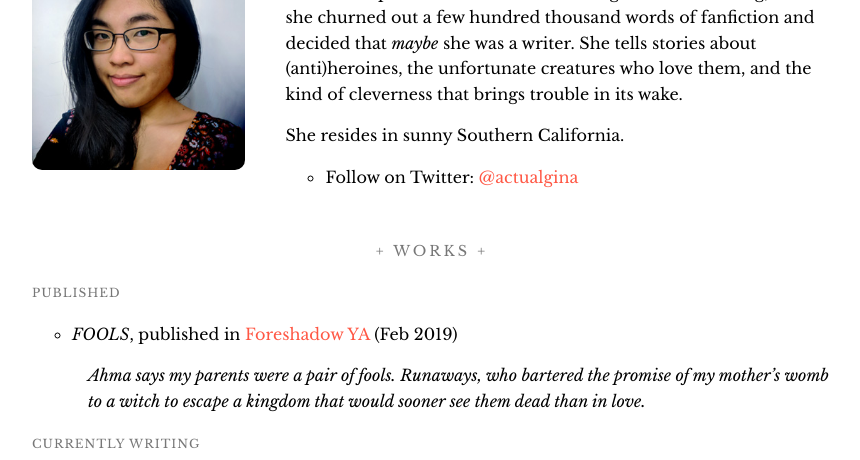
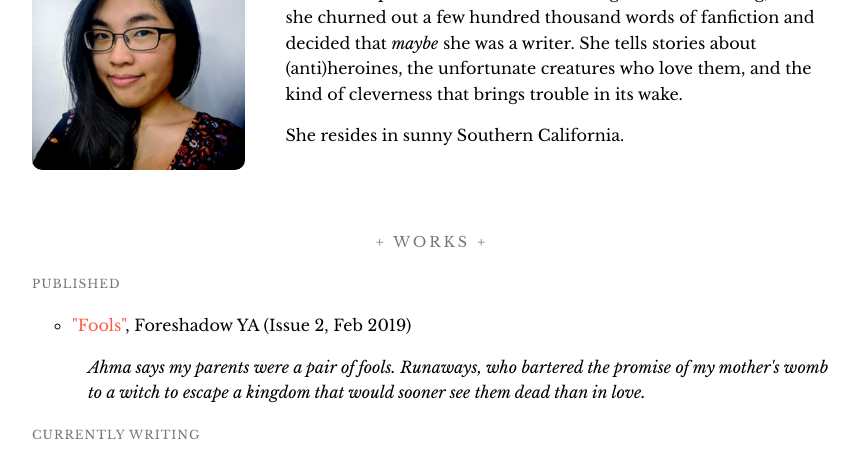
Before and after one commit to madpatter/madpatter.github.io, a plain HTML site: page index.html in a window 1280 px wide. Shown: the part 316-776 px from the top of the page, without its empty margins (208-1068 px from the left). Drawn offline with nearby package versions, Linux system fonts and the light colour scheme.

Commit message:
Add files via upload

```diff
--- a/index.html
+++ b/index.html
@@ -211,9 +211,6 @@
             <div class='text-col'>
                 <p><span class='big'>Gina Chen</span> is an author, software engineer, and occasional artist. She spent most of her life thinking she hated writing, until she churned out a few hundred thousand words of fanfiction and decided that <i>maybe</i> she was a writer. She tells stories about (anti)heroines, the unfortunate creatures who love them, and the kind of cleverness that brings trouble in its wake.</p>
                 <p>She resides in sunny Southern California.</p>
-                <ul>
-                    <li>Follow on Twitter: <a href='https://twitter.com/actualgina'>@actualgina</a></li>
-                </ul>
             </div>
         </div>
 
@@ -222,16 +219,16 @@
             <h4>Published</h4>
             <ul>
                 <li>
-                    <i>FOOLS</i>, published in <a href="https://foreshadowya.com/articles/12-fools" target="_blank">Foreshadow YA</a> (Feb 2019)
+                    <a href="https://foreshadowya.com/articles/12-fools" target="_blank">"Fools"</a>, Foreshadow YA (Issue 2, Feb 2019)
                     <blockquote>
-                        <i>Ahma says my parents were a pair of fools. Runaways, who bartered the promise of my mother’s womb to a witch to escape a kingdom that would sooner see them dead than in love. </i>
+                        <i>Ahma says my parents were a pair of fools. Runaways, who bartered the promise of my mother's womb to a witch to escape a kingdom that would sooner see them dead than in love. </i>
                     </blockquote>
                 </li>
             </ul>
             <h4>Currently Writing</h4>
             <ul>
                 <li>
-                    <i>VILE VILE VIOLET</i>, a darkly comedic YA fantasy
+                    <i>VILE VILE VIOLET</i>, a darkly comedic fantasy
                     <blockquote>
                         <i>A witch. A prince. A curse. A kiss.<br/>You think you know the story, but this is no fairy tale.</i>
                     </blockquote>
```
